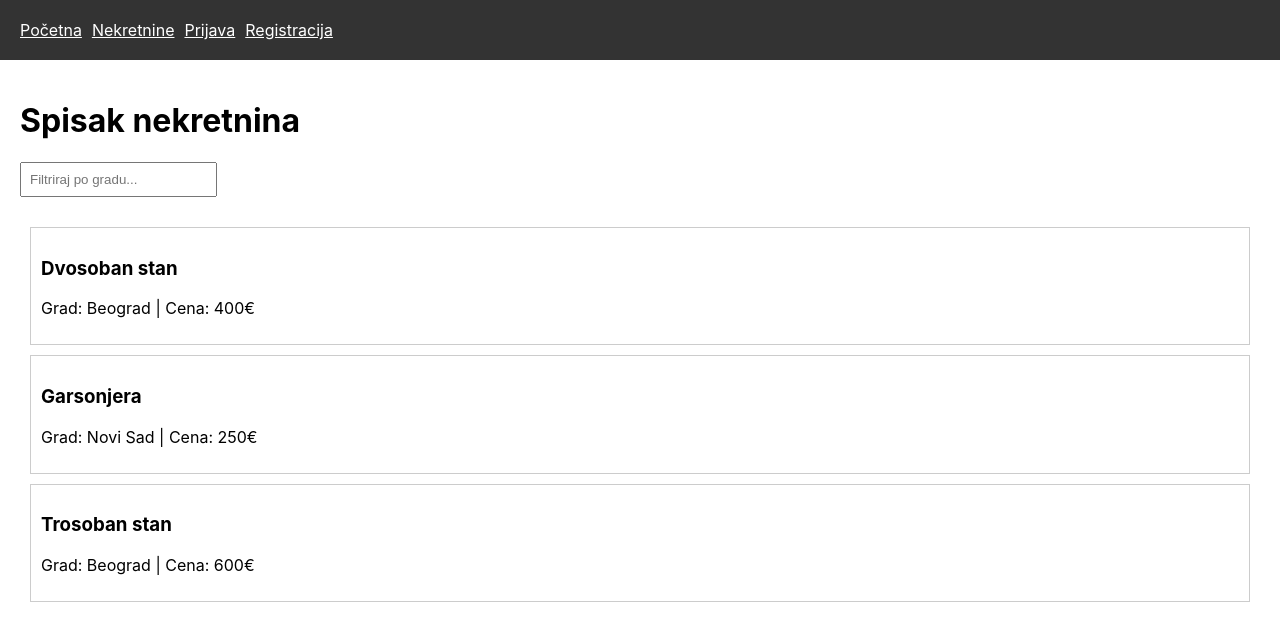
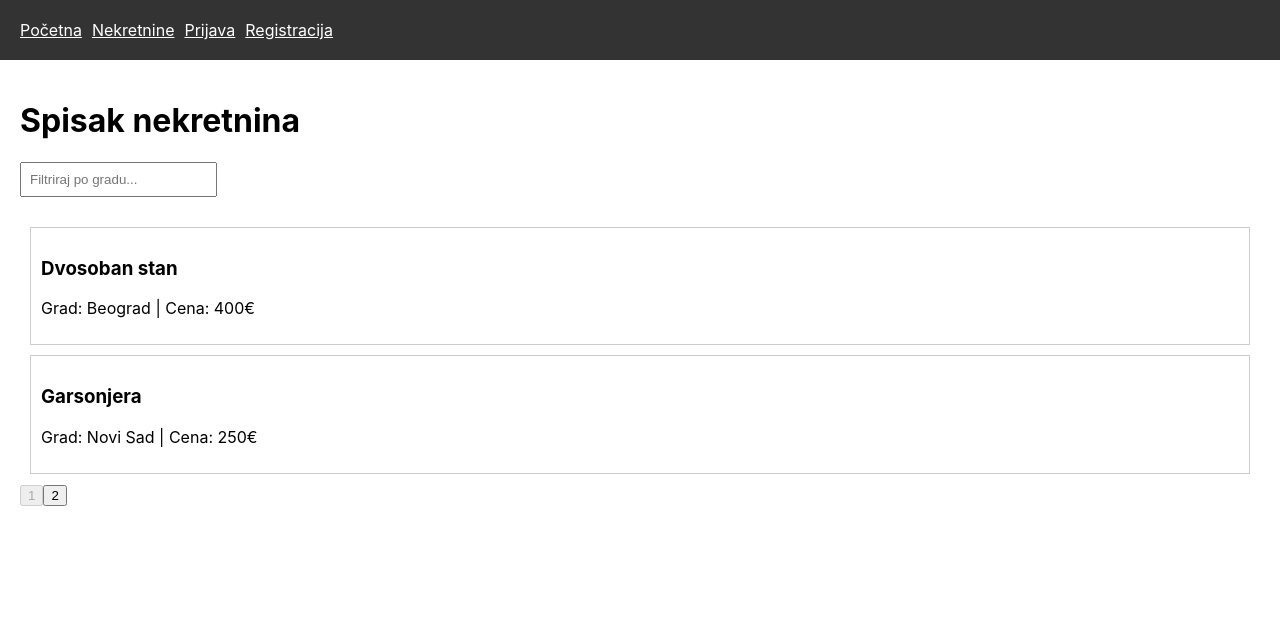
Before and after one commit to elab-development/klijentske-veb-tehnologije-i-skriptni-jezici-2025-26-veb-aplikacija-za-iznajm-nekretnina, a React (Create React App) app: page /nekretnine in a window 1280 px wide. Shown: the top 640 px of the page. Built offline with nearby package versions, Linux system fonts and the light colour scheme.

Commit message:
Implementirana paginacija na stranici nekretnina

```diff
--- a/src/pages/Properties.tsx
+++ b/src/pages/Properties.tsx
@@ -2,42 +2,51 @@ import React, { useState } from 'react';
 import { INekretnina, NekretninaServis } from '../models/Nekretnina';
 
 const Properties = () => {
-
   const podaci: INekretnina[] = [
     { id: 1, naziv: 'Dvosoban stan', cena: 400, grad: 'Beograd' },
     { id: 2, naziv: 'Garsonjera', cena: 250, grad: 'Novi Sad' },
-    { id: 3, naziv: 'Trosoban stan', cena: 600, grad: 'Beograd' }
+    { id: 3, naziv: 'Trosoban stan', cena: 600, grad: 'Beograd' },
+    { id: 4, naziv: 'Kuća', cena: 800, grad: 'Niš' }
   ];
 
   const servis = new NekretninaServis(podaci);
 
+  const [filterGrad, setFilterGrad] = useState('');
+  const [stranica, setStranica] = useState(1);
+  const poStranici = 2; // Prikazujemo po 2 nekretnine
 
-  const [filterGrad, setFilterGrad] = useState('');
+  // Logika filtriranja
+  let lista = filterGrad ? servis.filtrirajPoGradu(filterGrad) : servis.dohvatiSve();
 
-
-  const listaZaPrikaz = filterGrad
-    ? servis.filtrirajPoGradu(filterGrad)
-    : servis.dohvatiSve();
+  // Logika paginacije
+  const indeksPoslednjeNekretnine = stranica * poStranici;
+  const indeksPrveNekretnine = indeksPoslednjeNekretnine - poStranici;
+  const trenutneNekretnine = lista.slice(indeksPrveNekretnine, indeksPoslednjeNekretnine);
 
   return (
     <div>
       <h1>Spisak nekretnina</h1>
 
-      {/* Input za filter */}
       <input
         type="text"
         placeholder="Filtriraj po gradu..."
         value={filterGrad}
-        onChange={(e) => setFilterGrad(e.target.value)}
+        onChange={(e) => { setFilterGrad(e.target.value); setStranica(1); }}
         style={{ padding: '8px', marginBottom: '20px' }}
       />
 
-      {listaZaPrikaz.map(n => (
+      {trenutneNekretnine.map(n => (
         <div key={n.id} style={{ border: '1px solid #ccc', margin: '10px', padding: '10px' }}>
           <h3>{n.naziv}</h3>
           <p>Grad: {n.grad} | Cena: {n.cena}€</p>
         </div>
       ))}
+
+      {/* Dugmad za paginaciju */}
+      <div>
+        <button onClick={() => setStranica(1)} disabled={stranica === 1}>1</button>
+        <button onClick={() => setStranica(2)} disabled={stranica === 2}>2</button>
+      </div>
     </div>
   );
 };
```
